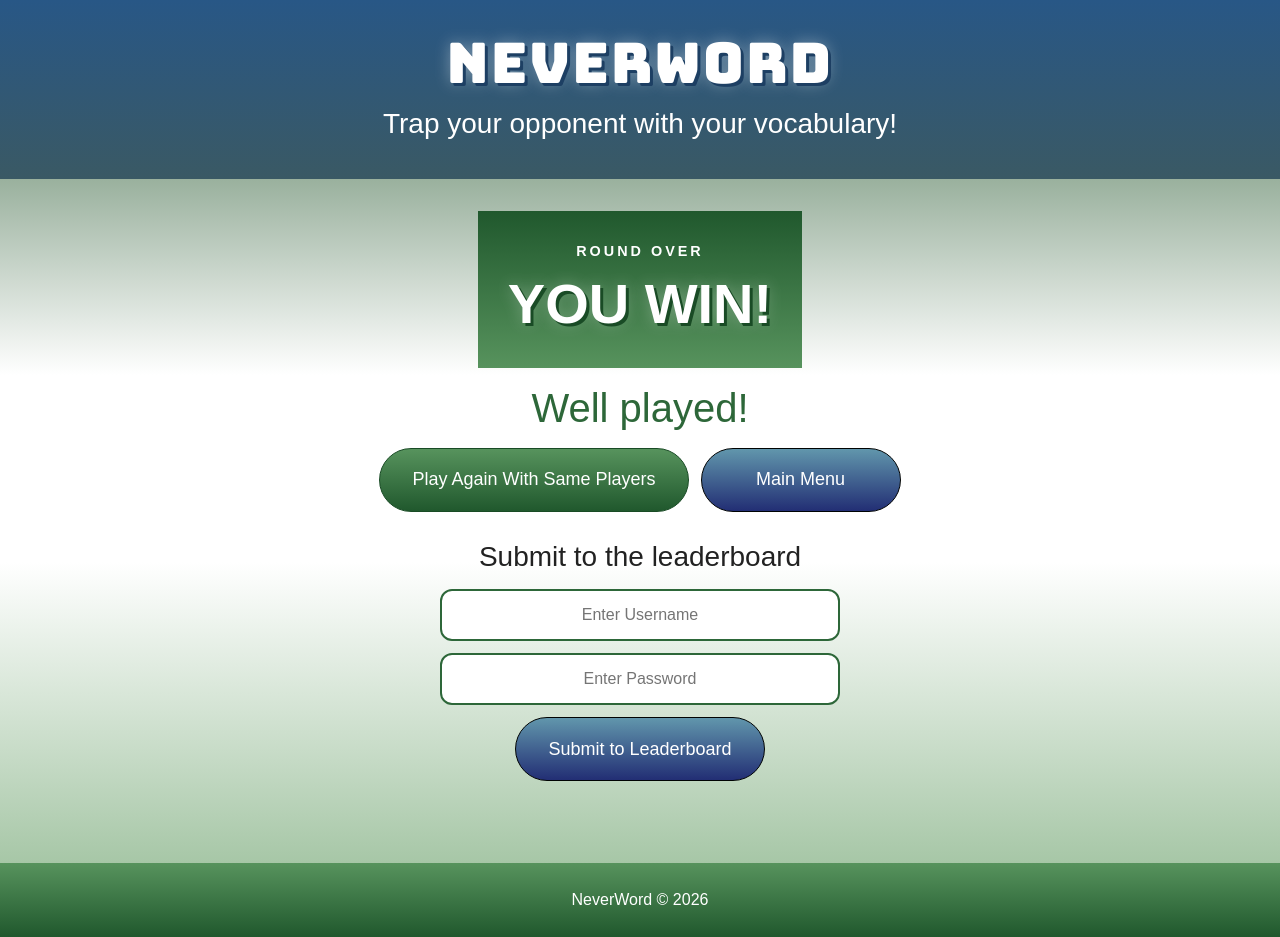
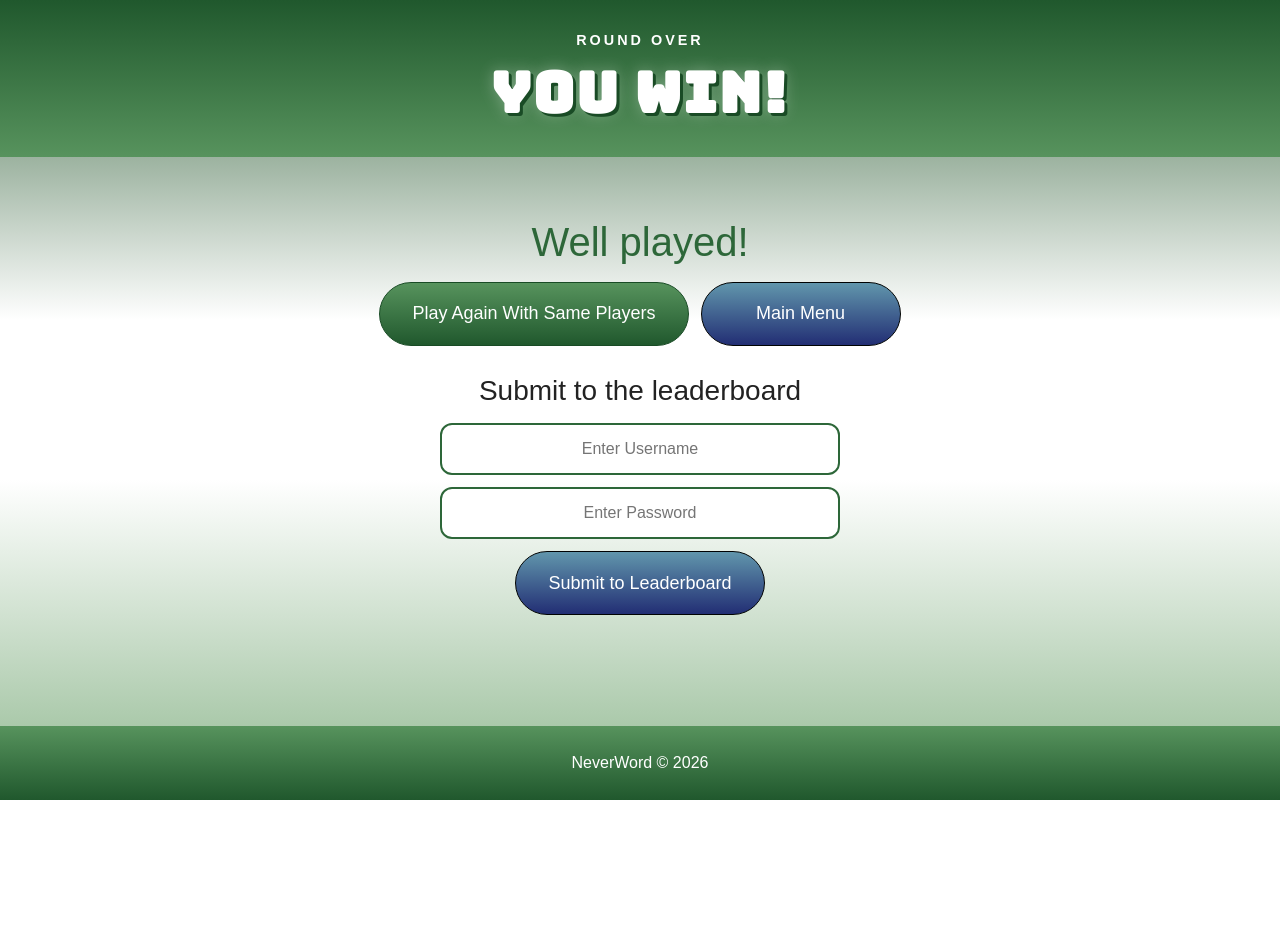
Before and after one commit to tmwonnacott/startup, a React (Vite) app: page /winner in a window 1280 px wide. After the commit the page ends 800 px from the top, so only its background shows below. Built offline with nearby package versions, Linux system fonts and the light colour scheme.

Commit message:
changed an error with the win page and loser page

```diff
--- a/src/loser/loser.css
+++ b/src/loser/loser.css
@@ -16,7 +16,7 @@
 	text-align: center;
 }
 
-.loss-header {
+.loss-page > .loss-header {
 	padding: 30px;
 	background: linear-gradient(to bottom, #742326 0%, var(--loss-red-light) 100%);
 	color: white;
@@ -29,7 +29,7 @@
 	letter-spacing: 3px;
 }
 
-.loss-header h1 {
+.loss-page > .loss-header h1 {
 	margin: 0;
 	color: white;
 	font-size: 56px;
@@ -96,7 +96,7 @@
 }
 
 @media (max-width: 600px) {
-	.loss-header h1 {
+	.loss-page > .loss-header h1 {
 		font-size: 40px;
 	}
 
--- a/src/loser/loser.jsx
+++ b/src/loser/loser.jsx
@@ -5,12 +5,17 @@ import './loser.css';
 
 export function Loser() {
   return (
-    <PageFrame className="loss-page" footer={<p>NeverWord © 2026</p>}>
-      <main>
+    <PageFrame
+      className="loss-page"
+      header={
         <header className="loss-header">
           <p className="loss-eyebrow">ROUND OVER</p>
           <h1>YOU LOSE!</h1>
         </header>
+      }
+      footer={<p>NeverWord © 2026</p>}
+    >
+      <main>
         <h2>LOSER</h2>
         <p>[PLACEHOLDER OF WHY YOU LOST]</p>
         <Link className="loss-button" to="/start">Play Again With Same Players</Link>
--- a/src/shared/pageFrame.jsx
+++ b/src/shared/pageFrame.jsx
@@ -1,12 +1,14 @@
 import React from 'react';
 
-export function PageFrame({ children, className = '', footer, footerClassName = '' }) {
+export function PageFrame({ children, className = '', header, footer, footerClassName = '' }) {
   return (
     <div className={`standard-page ${className}`}>
-      <header>
-        <h1>NeverWord</h1>
-        <h3>Trap your opponent with your vocabulary!</h3>
-      </header>
+      {header ?? (
+        <header>
+          <h1>NeverWord</h1>
+          <h3>Trap your opponent with your vocabulary!</h3>
+        </header>
+      )}
       {children}
       <footer className={footerClassName}>{footer}</footer>
     </div>
--- a/src/winner/winner.css
+++ b/src/winner/winner.css
@@ -16,7 +16,7 @@
 	text-align: center;
 }
 
-.win-header {
+.winner-page > .win-header {
 	padding: 30px;
 	background: linear-gradient(to bottom, #20582d 0%, var(--win-green-light) 100%);
 	color: white;
@@ -29,7 +29,7 @@
 	letter-spacing: 3px;
 }
 
-.win-header h1 {
+.winner-page > .win-header h1 {
 	margin: 0;
 	color: white;
 	font-size: 56px;
@@ -134,7 +134,7 @@
 }
 
 @media (max-width: 600px) {
-	.win-header h1 {
+	.winner-page > .win-header h1 {
 		font-size: 40px;
 	}
 
--- a/src/winner/winner.jsx
+++ b/src/winner/winner.jsx
@@ -5,12 +5,17 @@ import './winner.css';
 
 export function Winner() {
   return (
-    <PageFrame className="winner-page" footer={<p>NeverWord © 2026</p>}>
-      <main>
+    <PageFrame
+      className="winner-page"
+      header={
         <header className="win-header">
           <p className="win-eyebrow">ROUND OVER</p>
           <h1>YOU WIN!</h1>
         </header>
+      }
+      footer={<p>NeverWord © 2026</p>}
+    >
+      <main>
         <h2>Well played!</h2>
         <nav className="win-actions" aria-label="Game options">
           <Link className="win-button" to="/start">Play Again With Same Players</Link>
```
